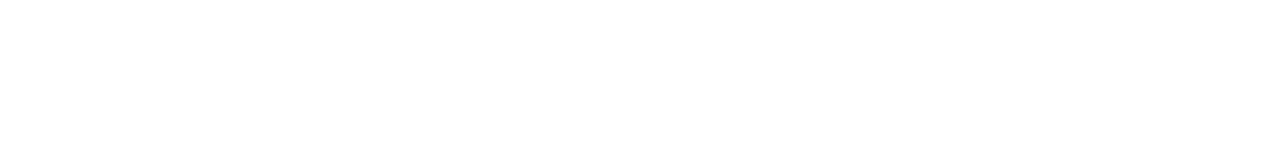
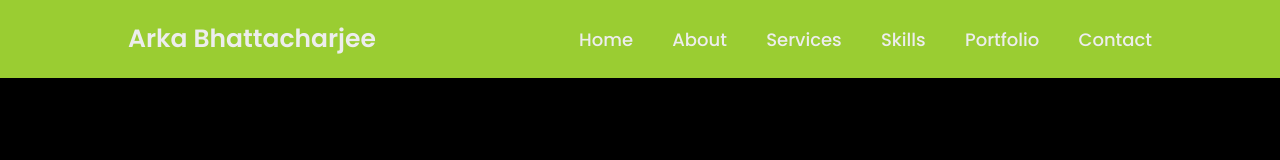
Before and after one commit to darkarka/portfolio_01, a plain HTML site: page index.html in a window 1280 px wide. Drawn offline with Linux system fonts and the light colour scheme.

Commit message:
add HTML and CSS

```diff
--- a/index.html
+++ b/index.html
@@ -3,9 +3,24 @@
 <head>
     <meta charset="UTF-8">
     <meta name="viewport" content="width=device-width, initial-scale=1.0">
-    <title>Document</title>
+    <title>Personal Portfolio website HTML CSS Only </title>
+    <link rel="stylesheet" href="style.css">
 </head>
 <body>
+    <header class="header">
 
+        <a href="#" class="logo">Arka Bhattacharjee</a>
+                    <nav class="nav">
+
+                        <a href="#home">Home</a>
+                        <a href="#about">About</a>
+                        <a href="#services">Services</a>
+                        <a href="#skills">Skills</a>
+                        <a href="#portfolio">Portfolio</a>
+                        <a href="#contact">Contact</a>
+
+            </nav>
+
+    </header>
 </body>
 </html>
--- /dev/null
+++ b/style.css
@@ -0,0 +1,46 @@
+@import url('https://fonts.googleapis.com/css?family=Roboto:300,400,500,700');
+@import url('https://fonts.googleapis.com/css2?family=Poppins:ital,wght@0,100;0,200;0,300;0,400;0,500;0,600;0,700;0,800;0,900;1,100;1,200;1,300;1,400;1,500;1,600;1,700;1,800;1,900&display=swap');
+
+
+* {
+  margin: 0;
+  padding: 0;
+  box-sizing: border-box;
+  font-family: 'Poppins', sans-serif;
+}
+body{
+    background: black;
+}
+
+.header{
+    position: fixed;
+    top: 0;
+    left: 0;
+    width: 100%;
+    padding: 20px 10%;
+    background: yellowgreen;
+    display: flex;
+    justify-content: space-between;
+    align-items: center;
+    z-index: 100;
+}
+
+.logo{
+    font-size: 25px;
+    color: #ededed;
+    text-decoration: none;
+    font-weight: 600;
+}
+
+.nav a{
+    font-size: 18px;
+    color: #ededed;
+    text-decoration: none;
+    font-weight: 500;
+    margin-left: 35px;
+    transition: .3s;
+}
+
+.nav a:hover{
+    color: #3e78c4;
+}
```
